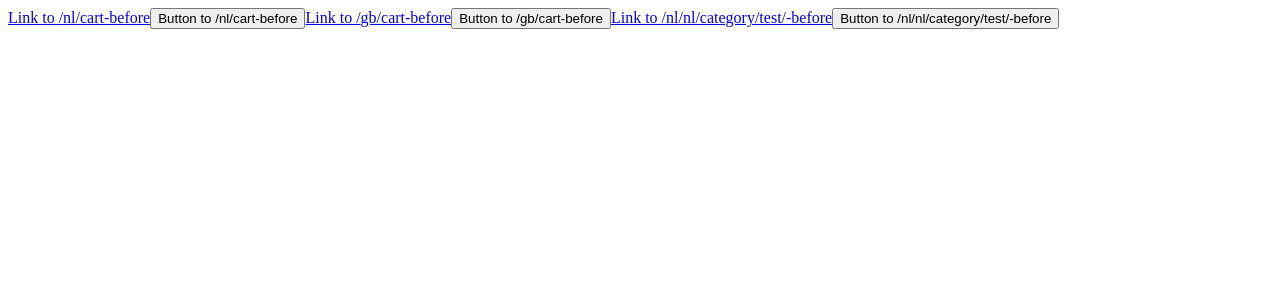
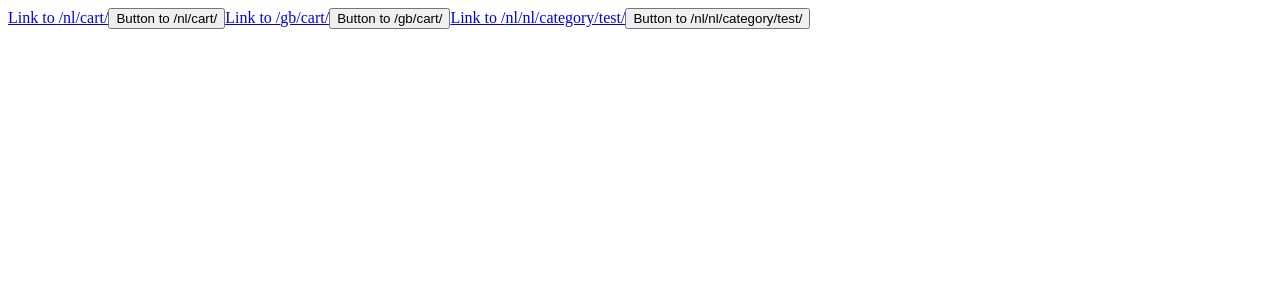
Before and after one commit to Diabl0570/next-test-rewrites-rsc, a Next.js app: page / in a window 1280 px wide. Shown: the top 300 px of the page. Built offline with nearby package versions, Linux system fonts and the light colour scheme.

Commit message:
use beeceptor

```diff
--- a/app/page.tsx
+++ b/app/page.tsx
@@ -12,7 +12,7 @@ const Test = ({ page, href }: { page: string; href?: string }) => {
   return (
     <>
       <Link id={`link-${id}`} href={href}>
-        Link to /{page}-before
+        Link to /{page}
       </Link>
       <button
         id={`button-${id}`}
@@ -20,7 +20,7 @@ const Test = ({ page, href }: { page: string; href?: string }) => {
           router.push(href);
         }}
       >
-        Button to /{page}-before
+        Button to /{page}
       </button>
     </>
   );
@@ -29,8 +29,8 @@ const Test = ({ page, href }: { page: string; href?: string }) => {
 export default function Page() {
   return (
     <>
-      <Test page="nl/cart" />
-      <Test page="gb/cart" />
+      <Test page="nl/cart/" />
+      <Test page="gb/cart/" />
       <Test page="nl/nl/category/test/" />
     </>
   );
--- a/next.config.mjs
+++ b/next.config.mjs
@@ -18,7 +18,8 @@ const datoEventService = {
 
 }
 // const nuxtUrl = `https://dundle.dev`;
-const nuxtUrl = `https://nuxt.dundle.dev`;
+const nuxtUrl = `https://jkldsfsdaf.free.beeceptor.com`;
+// const nuxtUrl = `https://nuxt.dundle.com`;
 // const nuxtUrl = `https://vercel-next-catch-all.vercel.app`;
 // const nuxtUrl = `http://100.68.11.108:3000`; // nuxt on mac directly
 // const nuxtUrl = `http://100.68.11.108:3002`; // next on mac directly
```
